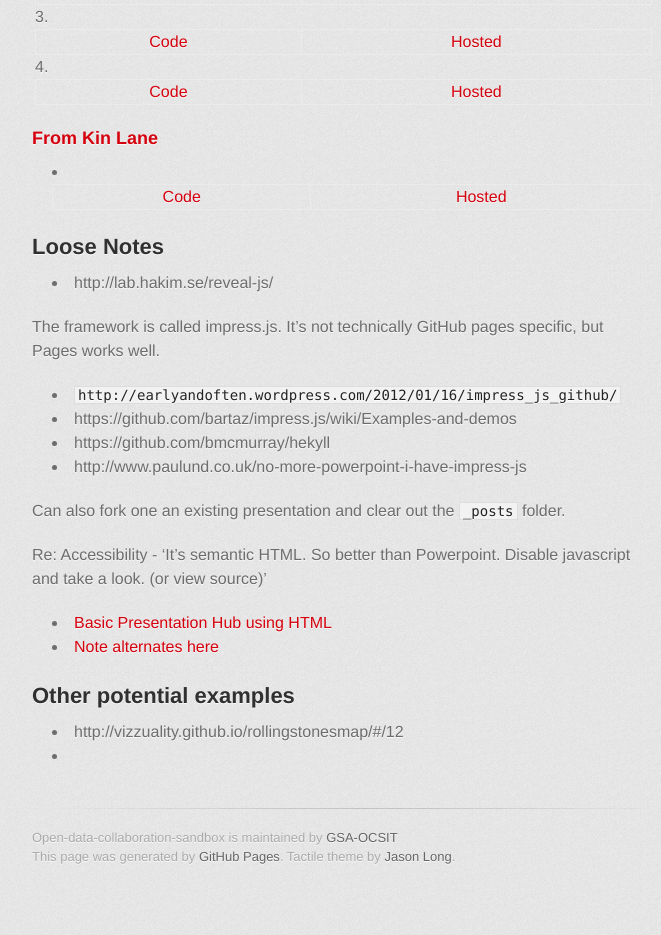
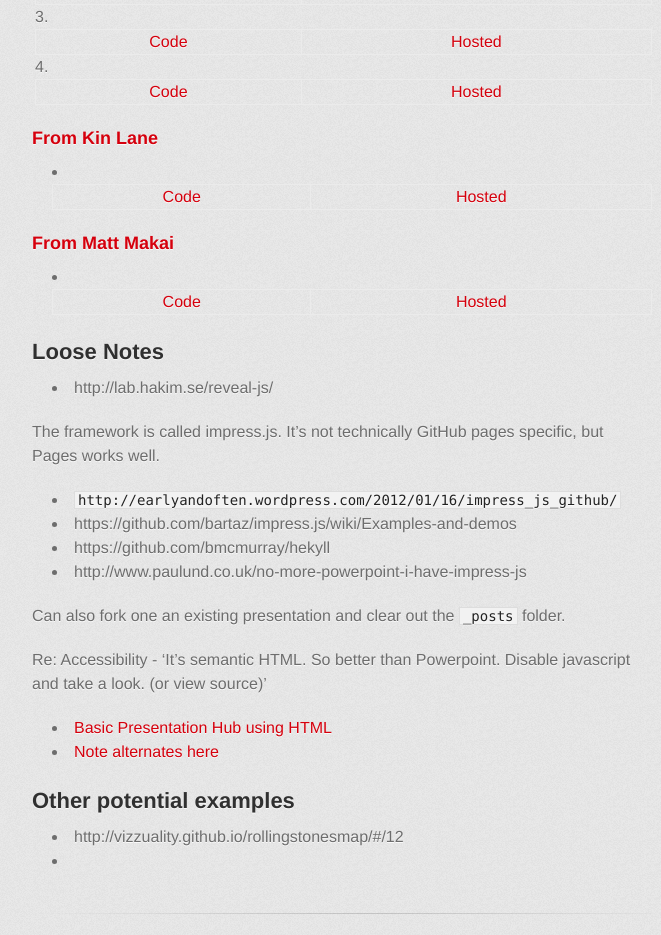
Before and after one commit to GSA/Open-Data-Collaboration-Sandbox, a Jekyll site: the page built from github_presentations.md, in a window 1280 px wide. Shown: the part 738-1673 px from the top of the page, without its empty margins (298-959 px from the left). Built offline with Jekyll 4.4.1, drawn with Linux system fonts in a browser that asks for light colours; some web fonts are replaced; before the commit the page ends 1635 px from its top, so only the background shows below that.

Commit message:
adding makai

```diff
--- a/github_presentations.md
+++ b/github_presentations.md
@@ -32,6 +32,8 @@ filename: github_presentations.md
 ### From Kin Lane
 * [Code](https://github.com/kinlane/talks/tree/gh-pages) | [Hosted](http://kinlane.github.io/talks/)
 
+### From Matt Makai
+* [Code](https://github.com/makaimc/mattmakai.github.io/tree/gh-pages/presentations) | [Hosted](http://www.mattmakai.com/talks.html)
 
 
 ## Loose Notes
```
